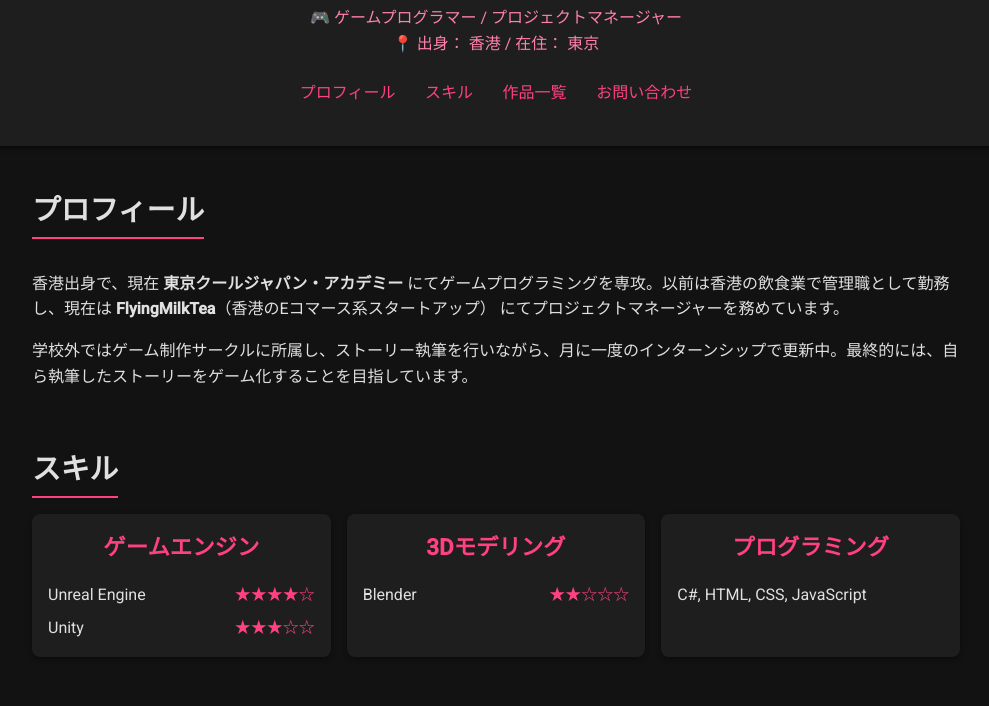
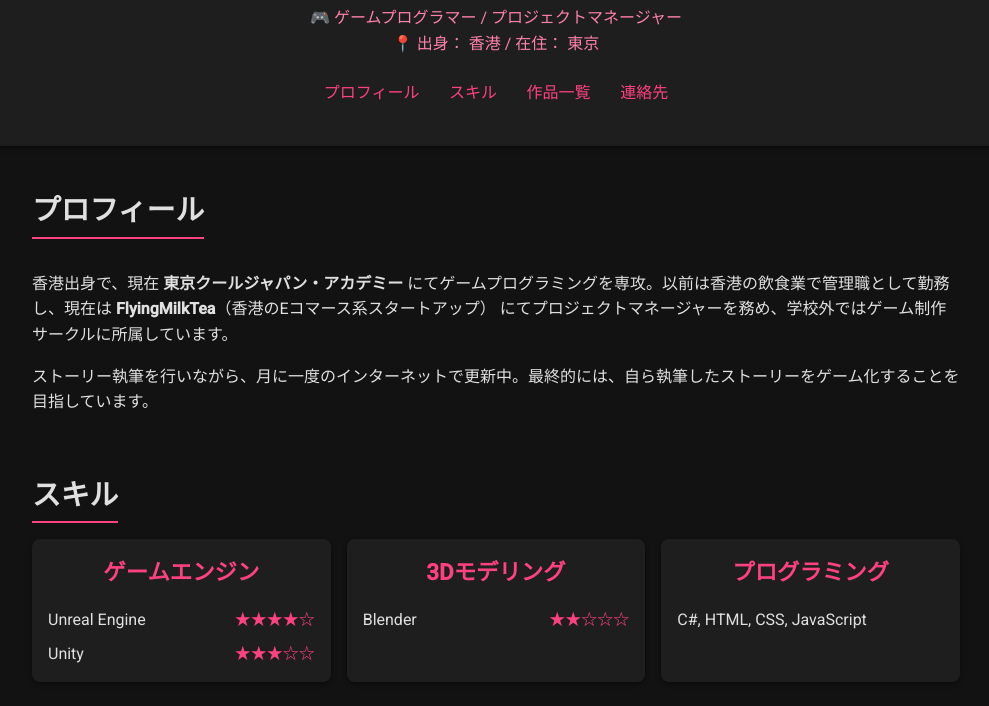
Before and after one commit to tyy10313288/JuliaHomePage, a plain HTML site: page index.html in a window 1280 px wide. Shown: the part 94-800 px from the top of the page, without its empty margins (144-1133 px from the left). Drawn offline with Linux system fonts and the light colour scheme.

Commit message:
Update index.html

```diff
--- a/index.html
+++ b/index.html
@@ -28,7 +28,7 @@
         <a href="#profile">プロフィール</a>
         <a href="#skills">スキル</a>
         <a href="#works">作品一覧</a>
-        <a href="#contact">お問い合わせ</a>
+        <a href="#contact">連絡先</a>
       </nav>
     </div>
   </header>
@@ -38,10 +38,10 @@
     <section id="profile" class="fade-section">
       <h2>プロフィール</h2>
       <p>
-        香港出身で、現在 <strong>東京クールジャパン・アカデミー</strong> にてゲームプログラミングを専攻。以前は香港の飲食業で管理職として勤務し、現在は <strong>FlyingMilkTea</strong>（香港のEコマース系スタートアップ） にてプロジェクトマネージャーを務めています。
+        香港出身で、現在 <strong>東京クールジャパン・アカデミー</strong> にてゲームプログラミングを専攻。以前は香港の飲食業で管理職として勤務し、現在は <strong>FlyingMilkTea</strong>（香港のEコマース系スタートアップ） にてプロジェクトマネージャーを務め、学校外ではゲーム制作サークルに所属しています。
       </p>
       <p>
-        学校外ではゲーム制作サークルに所属し、ストーリー執筆を行いながら、月に一度のインターンシップで更新中。最終的には、自ら執筆したストーリーをゲーム化することを目指しています。
+        ストーリー執筆を行いながら、月に一度のインターネットで更新中。最終的には、自ら執筆したストーリーをゲーム化することを目指しています。
       </p>
     </section>
 
@@ -211,7 +211,7 @@
 
     <!-- お問い合わせ -->
     <section id="contact" class="fade-section">
-      <h2>お問い合わせ</h2>
+      <h2>連絡先</h2>
       <p class="contact-email"><a href="mailto:game22403001@gmail.com">game22403001@gmail.com</a></p>
     </section>
   </main>
```
